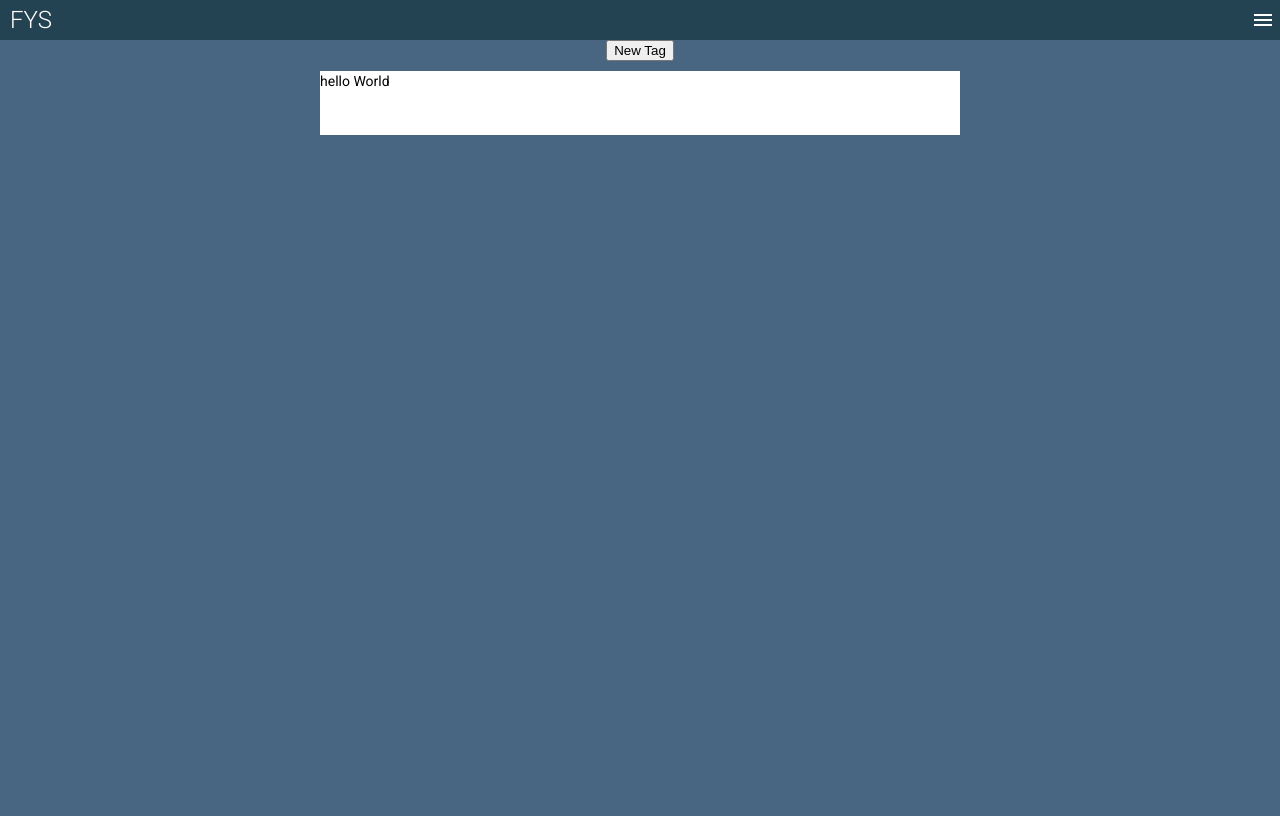
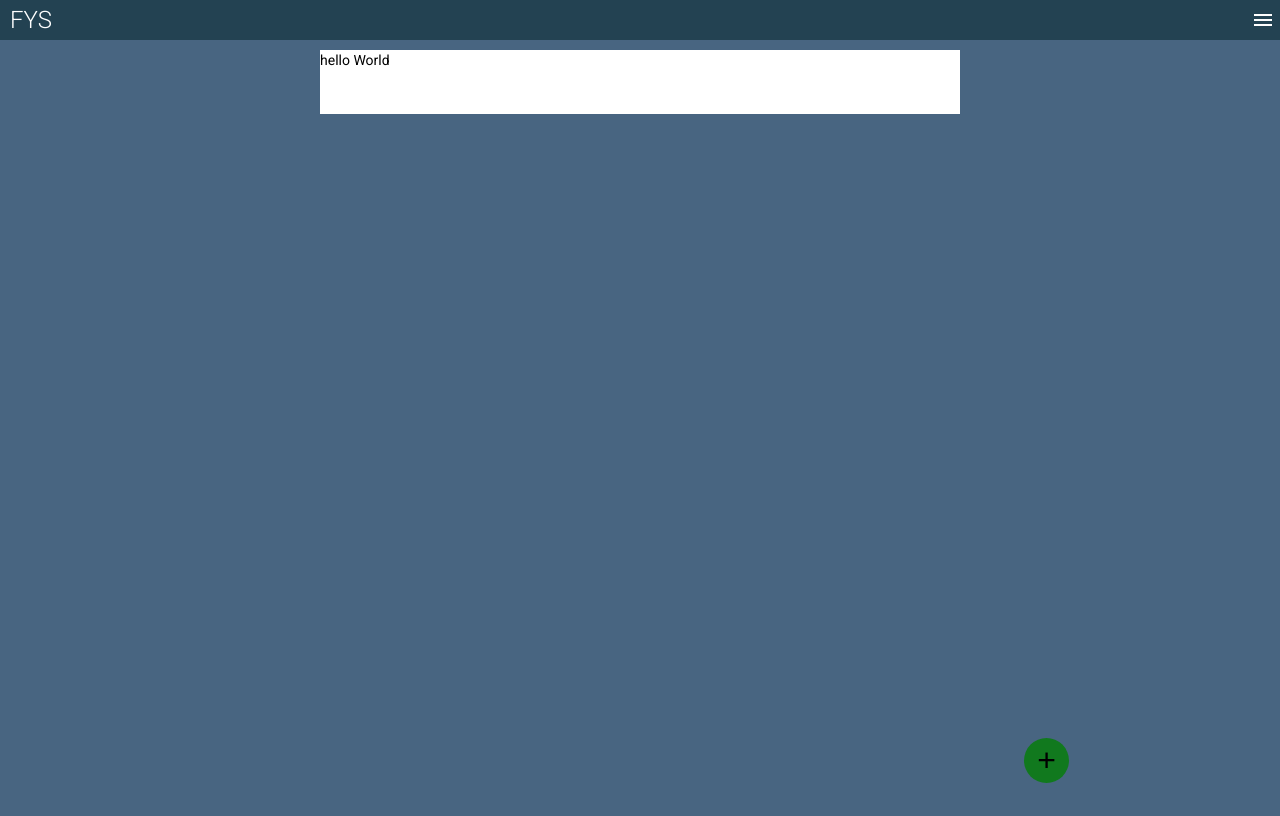
Before and after one commit to FoundYourStuff/ui, an Angular app: page /tags in a window 1280 px wide. Built offline with nearby package versions, Linux system fonts and the light colour scheme; what @zxing/ngx-scanner would draw is missing.

Commit message:
Form control for tag modal

```diff
--- a/src/app/app.module.ts
+++ b/src/app/app.module.ts
@@ -10,6 +10,7 @@ import { LandingComponent } from './landing/landing.component';
 import { LoginComponent } from './login/login.component';
 import { TagsComponent } from './tags/tags.component';
 import { TagCreateModalComponent } from './tag-create-modal/tag-create-modal.component';
+import { ReactiveFormsModule } from '@angular/forms';
 
 @NgModule({
   declarations: [
@@ -25,6 +26,7 @@ import { TagCreateModalComponent } from './tag-create-modal/tag-create-modal.com
     AppRoutingModule,
     BrowserAnimationsModule,
     ZXingScannerModule,
+    ReactiveFormsModule
 
   ],
   providers: [],
--- a/src/app/tag-create-modal/tag-create-modal.component.html
+++ b/src/app/tag-create-modal/tag-create-modal.component.html
@@ -1,6 +1,9 @@
 <div id="modal">
-        <form>
-            <input type="text">
-            <button (click)="this.addTag({name:'asd'});">Create</button>
+        <form [formGroup]="tagForm" (ngSubmit)="onSubmit()">
+            <label>
+                Name:
+                <input autofocus type="text" formControlName="name">
+            </label>
+            <button type="submit">Create</button>
         </form>
 </div>
--- a/src/app/tag-create-modal/tag-create-modal.component.scss
+++ b/src/app/tag-create-modal/tag-create-modal.component.scss
@@ -9,3 +9,15 @@
     top:0%;
     left:0%;
 }
+form {
+    background: white;
+    height: 20%;
+    display: flex;
+    flex-direction: column;
+    align-items: center;
+    border-radius: 5px;
+    padding: 5px;
+    input {
+        outline: none;
+    }
+}
--- a/src/app/tag-create-modal/tag-create-modal.component.ts
+++ b/src/app/tag-create-modal/tag-create-modal.component.ts
@@ -1,4 +1,5 @@
 import { Component, EventEmitter, OnInit, Output } from '@angular/core';
+import { FormControl, FormGroup } from '@angular/forms';
 
 @Component({
   selector: 'app-tag-create-modal',
@@ -7,12 +8,15 @@ import { Component, EventEmitter, OnInit, Output } from '@angular/core';
 })
 export class TagCreateModalComponent implements OnInit {
   @Output() modalDone = new EventEmitter<string>();
+  tagForm = new FormGroup({
+    name: new FormControl(''),
+  });
 
   constructor() { }
 
   ngOnInit(): void {
   }
-  addTag(tag){
-    this.modalDone.emit(tag)
+  onSubmit(){
+    this.modalDone.emit(this.tagForm.value);
   }
 }
--- a/src/app/tags/tags.component.html
+++ b/src/app/tags/tags.component.html
@@ -1,6 +1,6 @@
 <div class="container">
     <div class="controls">
-        <button (click)="this.showModal = !this.showModal">New Tag</button>
+        <button (click)="this.showModal = !this.showModal">+</button>
     </div>
     <div id="tags">
         <div class="tag" *ngFor="let tag of tags">
--- a/src/app/tags/tags.component.scss
+++ b/src/app/tags/tags.component.scss
@@ -9,10 +9,20 @@
     z-index: 1;
     top: 5vh;
     .controls {
-        display: inline-flex;
-        flex-direction: row;
-        justify-content: space-between;
-
+        position: absolute;
+        top: 90%;
+        left: 80%;
+        button {
+            border-radius: 50px;
+            width: 45px;
+            height: 45px;
+            border: none;
+            background: #008000c4;
+            font-size: 32px;
+            display: grid;
+            place-items: center;
+            outline: none;
+        }
     }
 }
 .new-tag {
```
